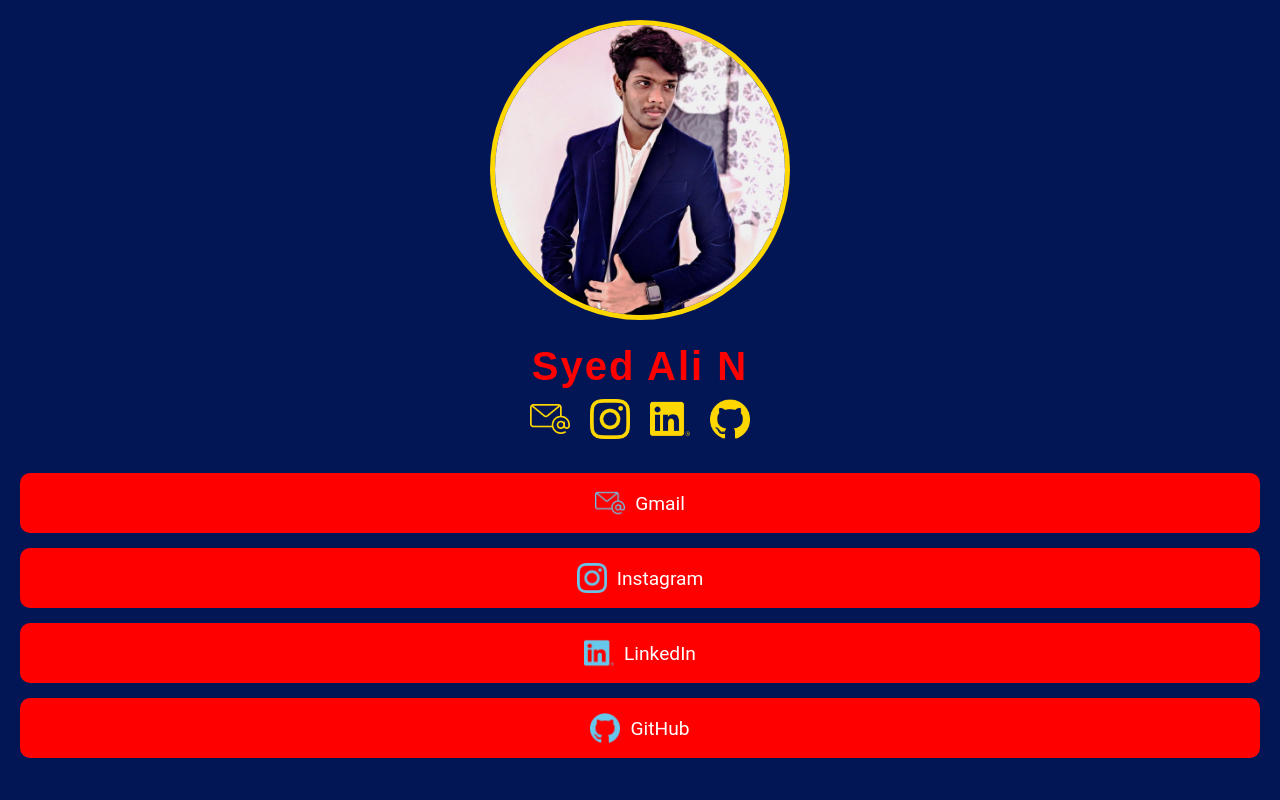
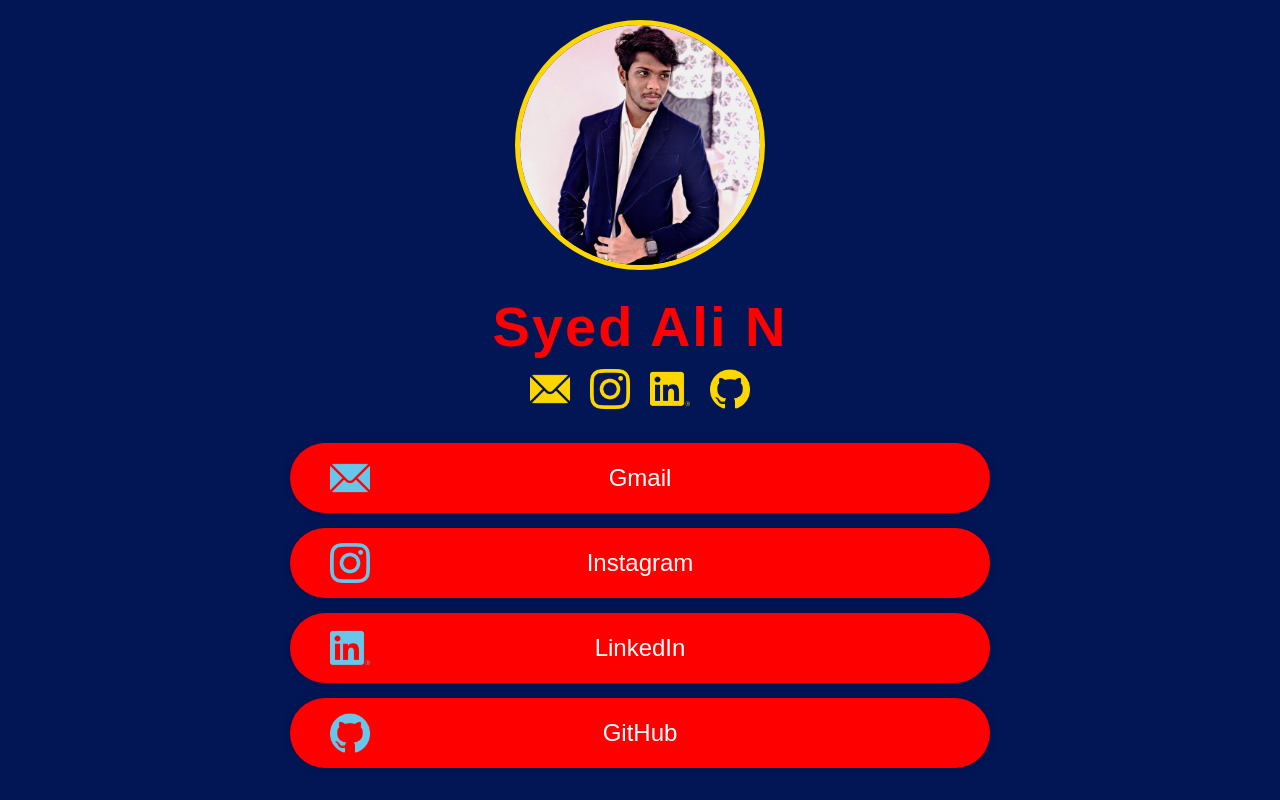
Before and after one commit to SyedAliBlaze/BIO, a plain HTML site: page index.html in a window 1280 px wide. Drawn offline with Linux system fonts and the light colour scheme; a web font is replaced by a local one.

Commit message:
V 0.2
Here are the main changes compared to the last code:

1. **Modal Added**: For displaying an enlarged profile photo.
2. **Email Icon Variations**: Different icons for email with hover effects.
3. **Text in Links**: Added text labels inside link buttons.
4. **Font Change**: Switched to `Stark Italic`.
5. **Modal Styling**: Added styles for modal, including animation and close button.
6. **JavaScript**: Added functionality to open/close the modal.

```diff
--- a/index.html
+++ b/index.html
@@ -5,34 +5,56 @@
     <meta name="viewport" content="width=device-width, initial-scale=1.0">
     <title>Profile Link Page</title>
     <link rel="stylesheet" href="styles.css">
+    <link rel="stylesheet" href="https://fonts.googleapis.com/css2?family=Stark+Italic:wght@400&display=swap">
 </head>
 <body>
     <div class="container">
         <div class="profile">
-            <img src="pro_pic.jpg" alt="Profile Photo" class="profile-photo">
+            <img src="pro_pic.jpg" alt="Profile Photo" class="profile-photo" id="profile-photo">
             <h1 class="username">Syed Ali N</h1>
             <div class="social-icons">
-                <a href="mailto:blazingsyedali451@gmail.com"><img src="mail_icon.png" alt="Email" class="icon"></a>
-                <a href="https://www.instagram.com/yourprofile" target="_blank"><img src="instagram_icon.png" alt="Instagram" class="icon"></a>
-                <a href="https://www.linkedin.com/in/yourprofile" target="_blank"><img src="linkedin_icon.png" alt="LinkedIn" class="icon"></a>
-                <a href="https://github.com/yourprofile" target="_blank"><img src="github_icon.png" alt="GitHub" class="icon"></a>
+                <a href="mailto:blazingsyedali451@gmail.com">
+                    <img src="mail1.png" alt="Email" class="icon email-icon">
+                </a>
+                <a href="https://www.instagram.com/yourprofile" target="_blank">
+                    <img src="instagram_icon.png" alt="Instagram" class="icon">
+                </a>
+                <a href="https://www.linkedin.com/in/yourprofile" target="_blank">
+                    <img src="linkedin_icon.png" alt="LinkedIn" class="icon">
+                </a>
+                <a href="https://github.com/yourprofile" target="_blank">
+                    <img src="github_icon.png" alt="GitHub" class="icon">
+                </a>
             </div>
         </div>
 
         <div class="links">
     <a href="mailto:blazingsyedali451@gmail.com" class="link">
-                <img src="mail_icon2.png" alt="Email" class="icon"> Gmail
+        <img src="mail2.png" alt="Email" class="icon email-link-icon">
+        <span class="text">Gmail</span>
     </a>
     <a href="https://www.instagram.com/yourprofile" class="link">
-                <img src="instagram_icon2.png" alt="Instagram" class="icon"> Instagram
+        <img src="instagram_icon2.png" alt="Instagram" class="icon">
+        <span class="text">Instagram</span>
     </a>
     <a href="https://www.linkedin.com/in/yourprofile" class="link">
-                <img src="linkedin_icon2.png" alt="LinkedIn" class="icon"> LinkedIn
+        <img src="linkedin_icon2.png" alt="LinkedIn" class="icon">
+        <span class="text">LinkedIn</span>
     </a>
     <a href="https://github.com/yourprofile" class="link">
-                <img src="github_icon2.png" alt="GitHub" class="icon"> GitHub
+        <img src="github_icon2.png" alt="GitHub" class="icon">
+        <span class="text">GitHub</span>
     </a>
 </div>
+
+
+        <!-- Modal for expanded image -->
+        <div class="modal" id="image-modal">
+            <span class="close" id="close-modal">&times;</span>
+            <img class="modal-content" id="expanded-img" src="">
         </div>
+    </div>
+
+    <script src="scripts.js"></script>
 </body>
 </html>
--- /dev/null
+++ b/scripts.js
@@ -0,0 +1,25 @@
+// Get the modal
+var modal = document.getElementById("image-modal");
+
+// Get the image and insert it inside the modal
+var img = document.getElementById("profile-photo");
+var modalImg = document.getElementById("expanded-img");
+
+img.onclick = function() {
+    modal.style.display = "block";
+    modalImg.src = this.src;
+}
+
+// Get the <span> element that closes the modal
+var close = document.getElementById("close-modal");
+
+close.onclick = function() {
+    modal.style.display = "none";
+}
+
+// Close the modal when clicking outside the image
+window.onclick = function(event) {
+    if (event.target == modal) {
+        modal.style.display = "none";
+    }
+}
--- a/styles.css
+++ b/styles.css
@@ -5,7 +5,7 @@
 }
 
 body {
-    font-family: 'Roboto', sans-serif; /* A modern, futuristic font */
+    font-family: 'Stark', sans-serif; /* A modern, futuristic font */
     background-color: #021656; /* Updated background color */
     color: white;
     text-align: center;
@@ -16,23 +16,24 @@ body {
 }
 
 .profile-photo {
-    width: 300px; /* Increased width */
-    height: 300px; /* Increased height */
+    width: 250px;
+    height: 250px;
     border-radius: 50%;
     border: 5px solid #FFD700; /* Gold border */
     margin-bottom: 20px;
-    transition: border-color 0.3s; /* Smooth transition for border color change */
+    transition: border-color 0.3s;
+    cursor: pointer;
 }
 
 .profile-photo:hover {
-    border-color: #67C7EB; /* Blue border on hover */
+    border-color: #67C7EB;
 }
 
 .username {
-    font-size: 2.5rem;
+    font-size: 3.5rem; /* Increased font size */
     margin-bottom: 10px;
-    color: #FF0000; /* Iron Man's red */
-    font-family: 'Oxanium', sans-serif; /* Futuristic look */
+    color: #FF0000;
+    font-family: 'Stark', sans-serif;
     letter-spacing: 2px;
 }
 
@@ -44,8 +45,8 @@ body {
 }
 
 .social-icons a img {
-    width: 40px; /* Default width */
-    height: 40px; /* Default height */
+    width: 40px;
+    height: 40px;
     transition: transform 0.3s;
 }
 
@@ -57,29 +58,104 @@ body {
     display: flex;
     flex-direction: column;
     gap: 15px;
+    align-items: center; /* Center items */
 }
 
 .link {
     background-color: #FF0000; /* Red background */
     color: white;
-    padding: 15px;
-    border-radius: 10px;
+    padding: 15px 40px; /* Increase padding for a wider feel */
+    border-radius: 40px; /* Rounded corners */
     text-decoration: none;
-    font-size: 1.2rem;
+    font-size: 1.5rem; /* Increased font size */
     transition: background-color 0.3s, box-shadow 0.3s;
     display: flex;
     align-items: center;
-    justify-content: center;
-    gap: 10px;
+    gap: 15px;
+    width: 95%; /* Make the box take up more width */
+    max-width: 700px; /* Increased max-width for wider boxes */
+    text-align: center; /* Ensure text is centered */
+    box-shadow: 0 0 10px rgba(0, 0, 0, 0.2);
+    justify-content: space-between; /* Adjust alignment */
+    position: relative; /* Needed for centering */
 }
 
 .link img.icon {
-    width: 30px;
-    height: 30px;
-    border-radius: 0; /* Square icons */
+    width: 40px; /* Icon size to match */
+    height: 40px;
+    border-radius: 0; /* No rounding */
+    flex-shrink: 0; /* Prevent the icon from shrinking */
+}
+
+.link .text {
+    flex-grow: 1;
+    text-align: center; /* Center the text */
+    position: absolute; /* Absolute positioning to center the text */
+    left: 50%;
+    transform: translateX(-50%); /* Center horizontally */
 }
 
 .link:hover {
-    background-color: #FFD700; /* Gold on hover */
+    background-color: #FFD700; /* Gold background on hover */
     box-shadow: 0 0 10px #FFD700;
 }
+.link img.email-link-icon {
+    width: 40px; /* Icon size to match */
+    height: 40px;
+    transition: transform 0.3s;
+}
+
+.link img.email-link-icon:hover {
+    content: url('email2.png'); /* Switch to email2.png on hover */
+}
+
+
+.social-icons a img.email-icon:hover {
+    content: url('email1.png'); /* Change the icon to email1.png */
+}
+
+/* Modal styling */
+.modal {
+    display: none; /* Hidden by default */
+    position: fixed;
+    z-index: 1;
+    left: 0;
+    top: 0;
+    width: 100%;
+    height: 100%;
+    overflow: auto;
+    background-color: rgba(0, 0, 0, 0.8); /* Black background with opacity */
+}
+
+.modal-content {
+    margin: auto;
+    display: block;
+    width: 60%;
+    max-width: 700px;
+}
+
+.modal-content:hover {
+    transform: scale(1.05);
+}
+
+.close {
+    position: absolute;
+    top: 20px;
+    right: 35px;
+    color: #fff;
+    font-size: 40px;
+    font-weight: bold;
+    transition: 0.3s;
+    cursor: pointer;
+}
+
+.close:hover,
+.close:focus {
+    color: #bbb;
+}
+
+/* Add animation for modal */
+@keyframes zoom {
+    from {transform: scale(0)}
+    to {transform: scale(1)}
+}
```
Also changed, not shown: New folder/ICONS.txt, email1.png (added), email2.png (added), mail1.png (added), mail2.png (added), mail_icon.png (deleted), mail_icon2.png (deleted). Lines whose indentation alone changed are shown as unchanged.
